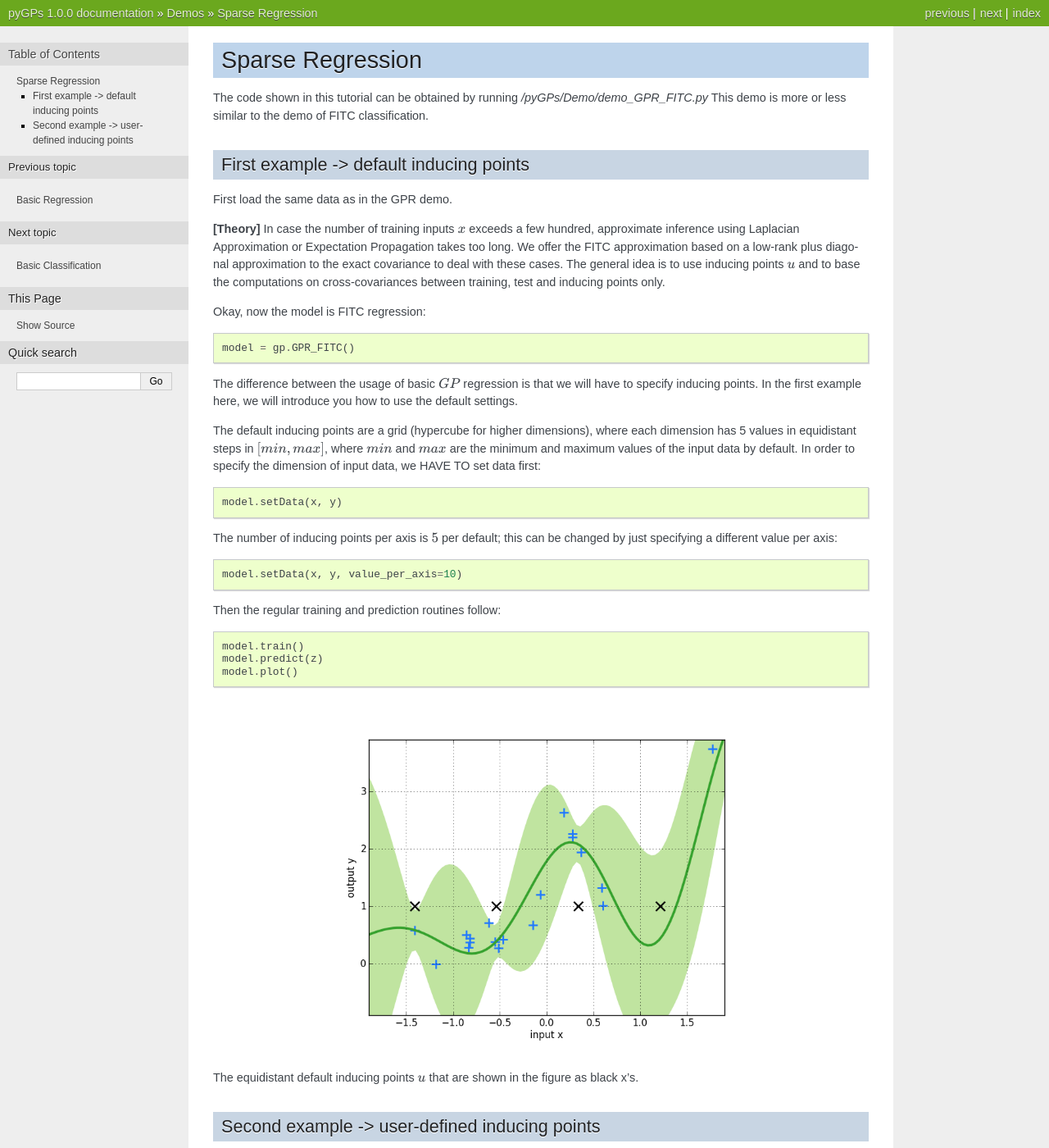
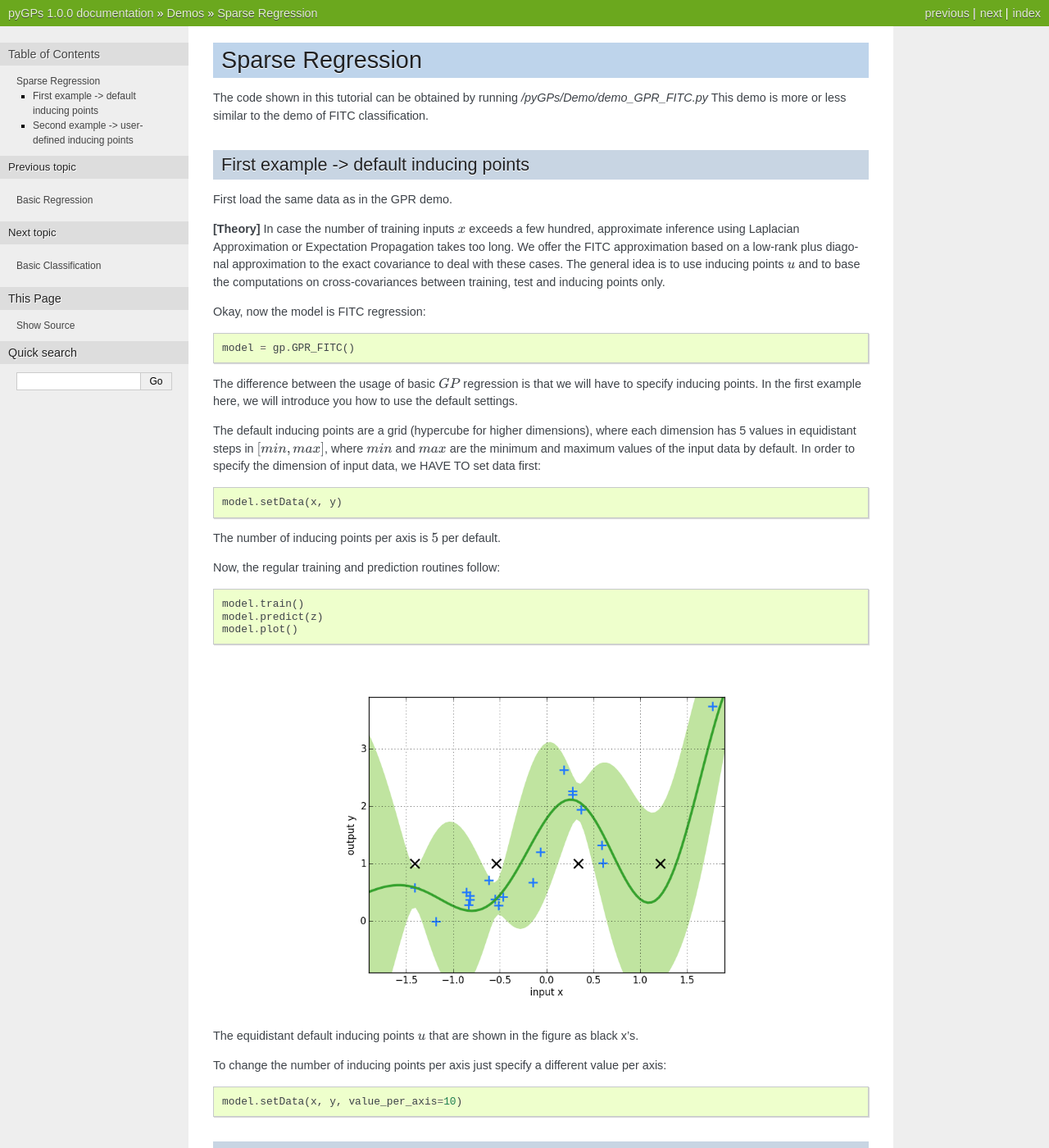
Before and after one commit to marionmari/pyGPs, a Sphinx documentation site: the page built from doc/source/GPR_FITC.rst, in a window 1280 px wide and 1400 px high. Shown: the whole window at 82% size. Built offline with Sphinx 7.4.7, drawn with Linux system fonts in a browser that asks for light colours; formulas are drawn with MathJax 3.

Commit message:
editing documentation ctd

```diff
--- a/doc/source/GPR_FITC.rst
+++ b/doc/source/GPR_FITC.rst
@@ -26,11 +26,9 @@ In order to specify the dimension of input data, we HAVE TO set data first: ::
 
     model.setData(x, y)
 
-The number of inducing points per axis is :math:`5` per default; this can be changed by just specifying a different value per axis: ::
+The number of inducing points per axis is :math:`5` per default.
 
-    model.setData(x, y, value_per_axis=10)
-
-Then the regular training and prediction routines follow: ::
+Now, the regular training and prediction routines follow: ::
 
 	model.train()
 	model.predict(z)
@@ -43,6 +41,10 @@ Then the regular training and prediction routines follow: ::
    :scale: 70 %
 
 The equidistant default inducing points :math:`u` that are shown in the figure as black x's.
+
+To change the number of inducing points per axis just specify a different value per axis: ::
+
+    model.setData(x, y, value_per_axis=10)
 
 
 Second example -> user-defined inducing points
```
Also changed, not shown: 4 other files.
